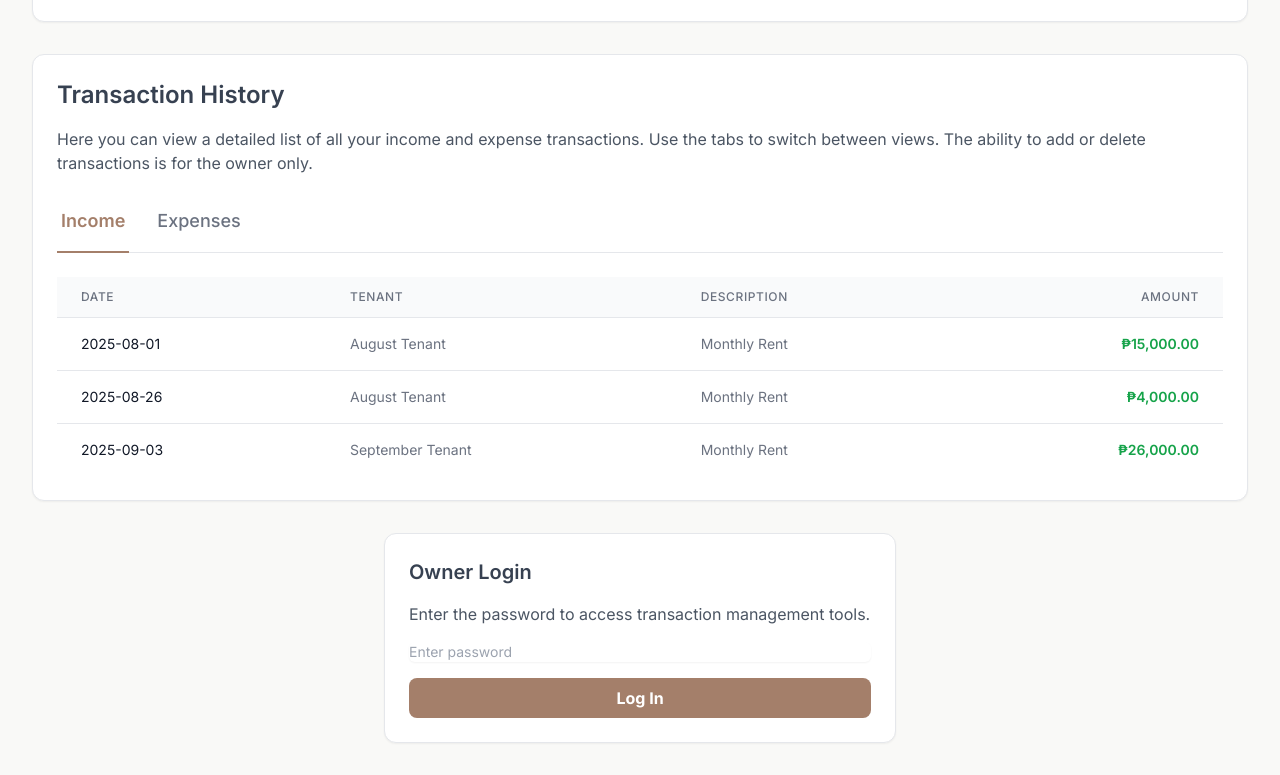
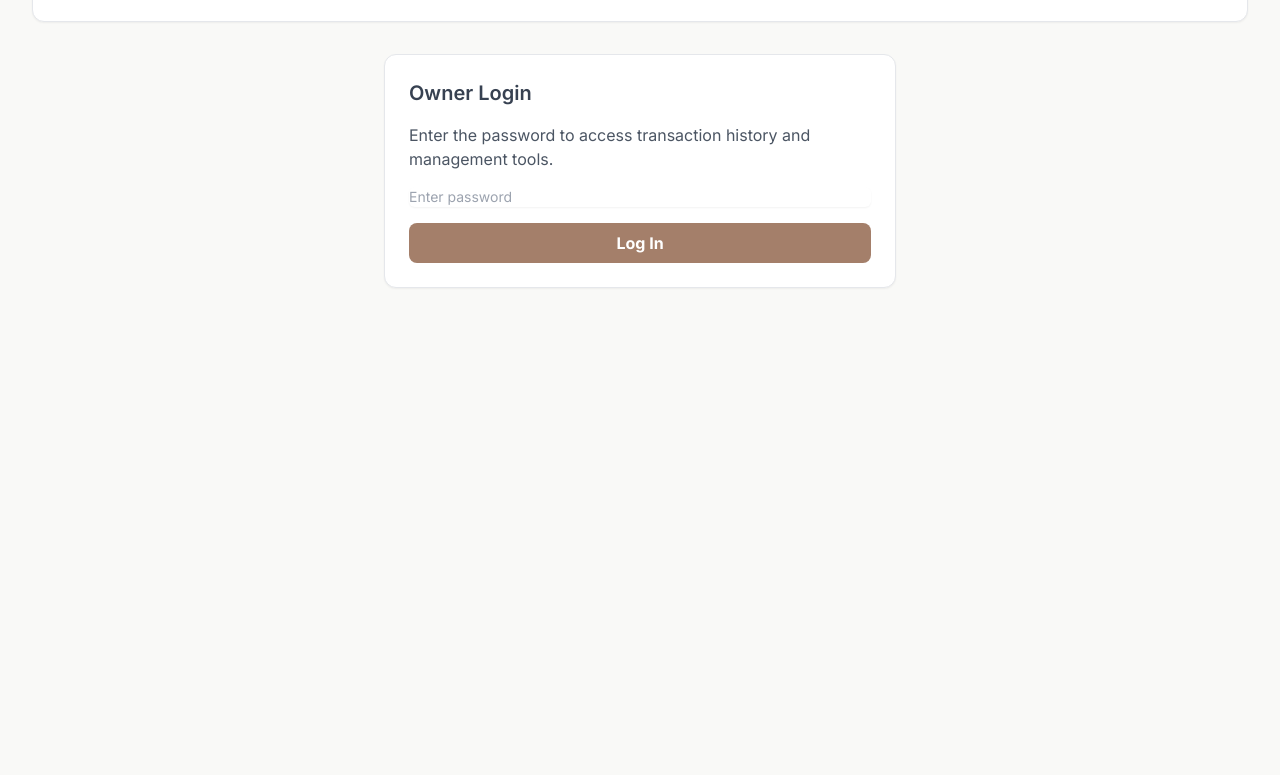
Before and after one commit to LouieGibz/rentaldashboard, a plain HTML site: page index.html in a window 1280 px wide. Shown: the part 750-1525 px from the top of the page. After the commit the page ends 1070 px from the top, so only its background shows below. Drawn offline with nearby package versions, Linux system fonts and the light colour scheme.

Commit message:
Update index.html

```diff
--- a/index.html
+++ b/index.html
@@ -10,7 +10,7 @@
     <link rel="preconnect" href="https://fonts.gstatic.com" crossorigin>
     <link href="https://fonts.googleapis.com/css2?family=Inter:wght@400;500;600;700&display=swap" rel="stylesheet">
     <!-- Chosen Palette: Earthy Neutral -->
-    <!-- Application Structure Plan: The application is designed as an interactive dashboard. This structure was chosen for maximum usability, allowing the user to see key financial metrics at a glance (Total Income, Expenses, Net Profit), visualize trends over time with a bar chart, and manage detailed transactions through a tabbed interface with an with a delete button. This is superior to a static report because it centralizes data viewing and data entry, providing immediate feedback as new transactions are added. The user flow is: 1. Absorb high-level summary. 2. Analyze visual trends. 3. Drill down into specific income/expense lists. 4. Add new data, which instantly updates all other components. -->
+    <!-- Application Structure Plan: The application is designed as an interactive dashboard. This structure was chosen for maximum usability, allowing the user to see key financial metrics at a glance (Total Income, Expenses, Net Profit), visualize trends over time with a bar chart, and manage detailed transactions through a tabbed interface with an integrated form. This is superior to a static report because it centralizes data viewing and data entry, providing immediate feedback as new transactions are added. The user flow is: 1. Absorb high-level summary. 2. Analyze visual trends. 3. Drill down into specific income/expense lists. 4. Add new data, which instantly updates all other components. -->
     <!-- Visualization & Content Choices:
         - Report Info: Financial Summary (Total Income, Expenses, Net) -> Goal: Inform -> Viz/Presentation: Large text "Stat Cards" -> Interaction: Dynamic updates -> Justification: Provides the most critical data points for immediate consumption.
         - Report Info: Monthly Income vs. Expenses -> Goal: Compare/Change -> Viz/Presentation: Bar Chart -> Interaction: Hover tooltips, dynamic updates on new data -> Justification: Visually represents financial performance over time, making trends easy to spot. Library: Chart.js (Canvas).
@@ -62,9 +62,6 @@
             color: #A47F6A;
             font-weight: 600;
         }
-        .owner-only {
-            display: none;
-        }
     </style>
 </head>
 <body class="antialiased">
@@ -98,10 +95,27 @@
                 </div>
             </section>
 
-            <section id="history-section" class="grid grid-cols-1 lg:grid-cols-2 gap-8 mb-8">
+            <div id="auth-container" class="bg-white p-6 rounded-xl border border-gray-200 shadow-sm mt-8 max-w-lg mx-auto">
+                <h2 class="text-xl font-semibold text-gray-700 mb-4">Owner Login</h2>
+                <p class="text-gray-600 mb-4">Enter the password to access transaction history and management tools.</p>
+                <form id="auth-form" class="space-y-4">
+                    <div>
+                        <label for="password" class="sr-only">Password</label>
+                        <input type="password" name="password" id="password" placeholder="Enter password" required class="mt-1 focus:ring-[#A47F6A] focus:border-[#A47F6A] block w-full shadow-sm sm:text-sm border-gray-300 rounded-md">
+                    </div>
+                    <button type="submit" class="w-full btn bg-[#A47F6A] hover:bg-[#8e6b56] text-white font-bold py-2 px-4 rounded-lg">Log In</button>
+                </form>
+            </div>
+
+            <div id="transaction-manager" class="hidden">
+                 <div class="flex justify-between items-center mt-8 mb-4">
+                    <h2 class="text-3xl font-semibold text-gray-700">Owner Tools</h2>
+                    <button id="logout-btn" class="btn bg-gray-300 hover:bg-gray-400 text-gray-800 font-bold py-2 px-4 rounded-lg">Log Out</button>
+                </div>
+                <section id="transactions-section" class="grid grid-cols-1 lg:grid-cols-3 gap-8">
                     <div class="lg:col-span-2 bg-white p-6 rounded-xl border border-gray-200 shadow-sm">
                         <h2 class="text-2xl font-semibold text-gray-700 mb-4">Transaction History</h2>
-                    <p class="text-gray-600 mb-4">Here you can view a detailed list of all your income and expense transactions. Use the tabs to switch between views. The ability to add or delete transactions is for the owner only.</p>
+                         <p class="text-gray-600 mb-4">Here you can view a detailed list of all your income and expense transactions. Use the tabs to switch between views. You can remove any transaction by clicking the 'Delete' button next to it.</p>
                         <div class="border-b border-gray-200">
                             <nav class="-mb-px flex space-x-6" aria-label="Tabs">
                                 <button id="income-tab" class="tab-btn active py-4 px-1 text-lg font-medium text-gray-500 hover:text-gray-700">Income</button>
@@ -118,7 +132,7 @@
                                             <th scope="col" class="px-6 py-3 text-left text-xs font-medium text-gray-500 uppercase tracking-wider">Tenant</th>
                                             <th scope="col" class="px-6 py-3 text-left text-xs font-medium text-gray-500 uppercase tracking-wider">Description</th>
                                             <th scope="col" class="px-6 py-3 text-right text-xs font-medium text-gray-500 uppercase tracking-wider">Amount</th>
-                                        <th scope="col" class="relative px-6 py-3 owner-only"><span class="sr-only">Delete</span></th>
+                                            <th scope="col" class="relative px-6 py-3"><span class="sr-only">Delete</span></th>
                                         </tr>
                                     </thead>
                                     <tbody id="income-tbody" class="bg-white divide-y divide-gray-200">
@@ -136,7 +150,7 @@
                                             <th scope="col" class="px-6 py-3 text-left text-xs font-medium text-gray-500 uppercase tracking-wider">Category</th>
                                             <th scope="col" class="px-6 py-3 text-left text-xs font-medium text-gray-500 uppercase tracking-wider">Description</th>
                                             <th scope="col" class="px-6 py-3 text-right text-xs font-medium text-gray-500 uppercase tracking-wider">Amount</th>
-                                        <th scope="col" class="relative px-6 py-3 owner-only"><span class="sr-only">Delete</span></th>
+                                            <th scope="col" class="relative px-6 py-3"><span class="sr-only">Delete</span></th>
                                         </tr>
                                     </thead>
                                     <tbody id="expenses-tbody" class="bg-white divide-y divide-gray-200">
@@ -145,26 +159,8 @@
                             </div>
                         </div>
                     </div>
-            </section>
 
-            <div id="auth-container" class="bg-white p-6 rounded-xl border border-gray-200 shadow-sm mt-8 max-w-lg mx-auto">
-                <h2 class="text-xl font-semibold text-gray-700 mb-4">Owner Login</h2>
-                <p class="text-gray-600 mb-4">Enter the password to access transaction management tools.</p>
-                <form id="auth-form" class="space-y-4">
-                    <div>
-                        <label for="password" class="sr-only">Password</label>
-                        <input type="password" name="password" id="password" placeholder="Enter password" required class="mt-1 focus:ring-[#A47F6A] focus:border-[#A47F6A] block w-full shadow-sm sm:text-sm border-gray-300 rounded-md">
-                    </div>
-                    <button type="submit" class="w-full btn bg-[#A47F6A] hover:bg-[#8e6b56] text-white font-bold py-2 px-4 rounded-lg">Log In</button>
-                </form>
-            </div>
-
-            <div id="transaction-manager" class="hidden">
-                 <div class="flex justify-between items-center mt-8 mb-4">
-                    <h2 class="text-3xl font-semibold text-gray-700">Owner Tools</h2>
-                    <button id="logout-btn" class="btn bg-gray-300 hover:bg-gray-400 text-gray-800 font-bold py-2 px-4 rounded-lg">Log Out</button>
-                </div>
-                <section id="add-transaction-section" class="bg-white p-6 rounded-xl border border-gray-200 shadow-sm h-fit">
+                    <div class="bg-white p-6 rounded-xl border border-gray-200 shadow-sm h-fit">
                         <h2 class="text-2xl font-semibold text-gray-700 mb-4">Add Transaction</h2>
                         <p class="text-gray-600 mb-4">Use this form to add a new income or expense item. The dashboard will update automatically once you submit the entry.</p>
                         <form id="transaction-form" class="space-y-4">
@@ -197,6 +193,7 @@
                             </div>
                             <button type="submit" class="w-full btn bg-[#A47F6A] hover:bg-[#8e6b56] text-white font-bold py-2 px-4 rounded-lg">Add Transaction</button>
                         </form>
+                    </div>
                 </section>
             </div>
         </main>
@@ -234,10 +231,9 @@
             const categoryField = document.getElementById('category-field');
 
             const authContainer = document.getElementById('auth-container');
+            const authForm = document.getElementById('auth-form');
             const transactionManager = document.getElementById('transaction-manager');
-            const authForm = document.getElementById('auth-form');
             const logoutBtn = document.getElementById('logout-btn');
-            const ownerElements = document.querySelectorAll('.owner-only');
 
             let chart;
 
@@ -334,7 +330,7 @@
                             <td class="px-6 py-4 whitespace-nowrap text-sm text-gray-500">${t.tenant}</td>
                             <td class="px-6 py-4 whitespace-nowrap text-sm text-gray-500">${t.description}</td>
                             <td class="px-6 py-4 whitespace-nowrap text-sm text-green-600 font-semibold text-right">${currencyFormatter.format(t.amount)}</td>
-                            <td class="px-6 py-4 whitespace-nowrap text-right text-sm font-medium owner-only">
+                            <td class="px-6 py-4 whitespace-nowrap text-right text-sm font-medium">
                                 <button data-id="${t.id}" class="delete-btn text-red-600 hover:text-red-900">Delete</button>
                             </td>
                         `;
@@ -345,14 +341,13 @@
                             <td class="px-6 py-4 whitespace-nowrap text-sm text-gray-500">${t.category}</td>
                             <td class="px-6 py-4 whitespace-nowrap text-sm text-gray-500">${t.description}</td>
                             <td class="px-6 py-4 whitespace-nowrap text-sm text-red-600 font-semibold text-right">${currencyFormatter.format(t.amount)}</td>
-                            <td class="px-6 py-4 whitespace-nowrap text-right text-sm font-medium owner-only">
+                            <td class="px-6 py-4 whitespace-nowrap text-right text-sm font-medium">
                                 <button data-id="${t.id}" class="delete-btn text-red-600 hover:text-red-900">Delete</button>
                             </td>
                         `;
                         expensesTbody.appendChild(row);
                     }
                 });
-                renderOwnerElements();
             }
 
             function prepareChartData() {
@@ -474,24 +469,13 @@
                     authContainer.classList.remove('hidden');
                     transactionManager.classList.add('hidden');
                 }
-                renderOwnerElements();
-            }
-
-            function renderOwnerElements() {
-                const isLoggedIn = localStorage.getItem(localStorageKey) === 'true';
-                ownerElements.forEach(el => {
-                    if (isLoggedIn) {
-                        el.classList.remove('owner-only');
-                    } else {
-                        el.classList.add('owner-only');
-                    }
-                });
             }
 
             // Initial calls to set up the dashboard
             initializeChart();
             setupEventListeners();
             updateUI();
+            renderUI();
         });
     </script>
 </body>
```
Lines whose indentation alone changed are shown as unchanged.
